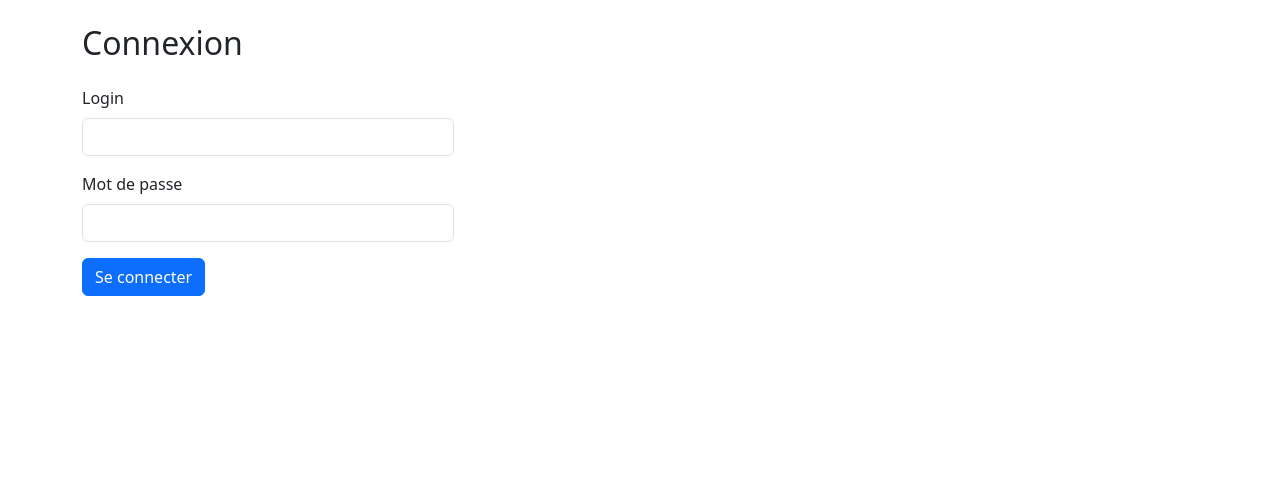
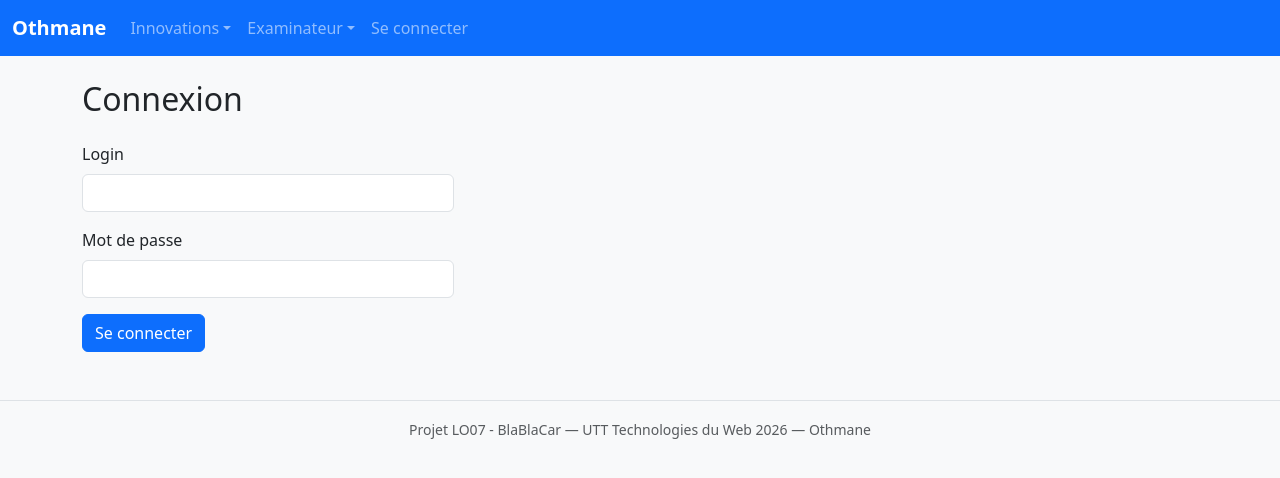
Before and after one commit to othmanehsl/LO07, a PHP site: page /app/router/router1.php in a window 1280 px wide. Shown: the top 478 px of the page. Run offline with PHP 8.4, Linux system fonts and the light colour scheme.

Commit message:
Étape 3 : menu dynamique selon le rôle + fragments (header, menu, footer)

```diff
--- a/app/model/ModelUtilisateur.php
+++ b/app/model/ModelUtilisateur.php
@@ -11,7 +11,7 @@ class ModelUtilisateur extends Model
     private $password;
     private $solde;
 
-    // Constructeur : si $id est null (cas PDO::FETCH_CLASS), ne fait rien —
+    // Constructeur : si $id est null (cas PDO::FETCH_CLASS), ne fait rien
     // PDO a déjà rempli les attributs directement avant d'appeler le constructeur.
     public function __construct($id=NULL, $nom=NULL, $prenom=NULL, $role=NULL,
                                 $login=NULL, $password=NULL, $solde=NULL)
--- a/app/view/connexion/viewLogin.php
+++ b/app/view/connexion/viewLogin.php
@@ -1,9 +1,11 @@
 <?php require $root . 'app/view/fragment/fragmentHeader.php'; ?>
+<?php require $root . 'app/view/fragment/fragmentMenu.php'; ?>
 
+<div class="container">
   <h2 class="mb-4">Connexion</h2>
 
   <?php if ($erreur): ?>
-    <div class="alert alert-danger"><?= $erreur ?></div>
+    <div class="alert alert-danger"><?= htmlspecialchars($erreur) ?></div>
   <?php endif; ?>
 
   <form method="get" action="router1.php" class="col-md-4">
@@ -21,5 +23,6 @@
 
     <button type="submit" class="btn btn-primary">Se connecter</button>
   </form>
+</div>
 
 <?php require $root . 'app/view/fragment/fragmentFooter.php'; ?>
--- a/app/view/fragment/fragmentFooter.php
+++ b/app/view/fragment/fragmentFooter.php
@@ -1,4 +1,7 @@
-</div>
+<footer class="mt-5 py-3 border-top text-center text-muted">
+    <small>Projet LO07 - BlaBlaCar &mdash; UTT Technologies du Web 2026 &mdash; Othmane</small>
+</footer>
+
 <script src="https://cdn.jsdelivr.net/npm/bootstrap@5.3.0/dist/js/bootstrap.bundle.min.js"></script>
 </body>
 </html>
--- a/app/view/fragment/fragmentHeader.php
+++ b/app/view/fragment/fragmentHeader.php
@@ -3,8 +3,10 @@
 <head>
     <meta charset="UTF-8">
     <meta name="viewport" content="width=device-width, initial-scale=1">
-    <title>BlaBlaCar LO07</title>
+    <title>BlaBlaCar - LO07</title>
     <link href="https://cdn.jsdelivr.net/npm/bootstrap@5.3.0/dist/css/bootstrap.min.css" rel="stylesheet">
+    <style>
+        body { padding-top: 80px; background-color: #f8f9fa; }
+    </style>
 </head>
 <body>
-<div class="container mt-4">
--- /dev/null
+++ b/app/view/fragment/fragmentMenu.php
@@ -0,0 +1,106 @@
+<?php
+// Ce fragment est la seule vue autorisée à appeler un modèle directement,
+// car le menu connecté doit être affiché sur toutes les pages.
+require_once dirname(dirname(__DIR__)) . '/model/ModelUtilisateur.php';
+
+$loginId      = $_SESSION['login_id'] ?? null;
+$userConnecte = null;
+
+if ($loginId !== null) {
+    $results = ModelUtilisateur::getOne($loginId);
+    if (!empty($results)) {
+        $userConnecte = $results[0];
+    }
+}
+?>
+
+<nav class="navbar navbar-expand-lg navbar-dark bg-primary fixed-top">
+  <div class="container-fluid">
+
+    <span class="navbar-brand fw-bold">Othmane</span>
+
+    <?php if ($userConnecte): ?>
+      <span class="navbar-text text-white me-3">
+        <?= htmlspecialchars($userConnecte->getPrenom() . ' ' . $userConnecte->getNom()) ?>
+        &nbsp;|&nbsp;
+        <strong><?= number_format($userConnecte->getSolde(), 2) ?> €</strong>
+      </span>
+    <?php endif; ?>
+
+    <button class="navbar-toggler" type="button" data-bs-toggle="collapse" data-bs-target="#navbarMenu">
+      <span class="navbar-toggler-icon"></span>
+    </button>
+
+    <div class="collapse navbar-collapse" id="navbarMenu">
+      <ul class="navbar-nav me-auto">
+
+        <?php if ($userConnecte && $userConnecte->getRole() === 'administrateur'): ?>
+          <li class="nav-item dropdown">
+            <a class="nav-link dropdown-toggle" href="#" role="button" data-bs-toggle="dropdown">Administrateur</a>
+            <ul class="dropdown-menu">
+              <li><a class="dropdown-item" href="router1.php?action=utilisateurReadAll">A1 - Liste des utilisateurs</a></li>
+              <li><a class="dropdown-item" href="router1.php?action=utilisateurCreateConducteur">A2 - Ajout conducteur</a></li>
+              <li><a class="dropdown-item" href="router1.php?action=utilisateurCreatePassager">A3 - Ajout passager</a></li>
+              <li><hr class="dropdown-divider"></li>
+              <li><a class="dropdown-item" href="router1.php?action=vehiculeReadAll">A4 - Liste des véhicules</a></li>
+              <li><a class="dropdown-item" href="router1.php?action=vehiculeCreate">A5 - Ajout véhicule</a></li>
+              <li><hr class="dropdown-divider"></li>
+              <li><a class="dropdown-item" href="router1.php?action=villeReadAll">A6 - Liste des villes</a></li>
+              <li><a class="dropdown-item" href="router1.php?action=villeCreate">A7 - Ajout ville</a></li>
+            </ul>
+          </li>
+
+        <?php elseif ($userConnecte && $userConnecte->getRole() === 'conducteur'): ?>
+          <li class="nav-item dropdown">
+            <a class="nav-link dropdown-toggle" href="#" role="button" data-bs-toggle="dropdown">Conducteur</a>
+            <ul class="dropdown-menu">
+              <li><a class="dropdown-item" href="router1.php?action=vehiculeReadMine">C1 - Mes véhicules</a></li>
+              <li><a class="dropdown-item" href="router1.php?action=trajetReadMine">C2 - Mes trajets</a></li>
+              <li><a class="dropdown-item" href="router1.php?action=trajetCreate">C3 - Ajout trajet</a></li>
+              <li><a class="dropdown-item" href="router1.php?action=trajetPassagers">C4 - Passagers d'un trajet</a></li>
+              <li><a class="dropdown-item" href="router1.php?action=trajetCloturer">C5 - Clôturer un trajet</a></li>
+            </ul>
+          </li>
+
+        <?php elseif ($userConnecte && $userConnecte->getRole() === 'passager'): ?>
+          <li class="nav-item dropdown">
+            <a class="nav-link dropdown-toggle" href="#" role="button" data-bs-toggle="dropdown">Passager</a>
+            <ul class="dropdown-menu">
+              <li><a class="dropdown-item" href="router1.php?action=reservationReadMine">P1 - Mes réservations</a></li>
+              <li><a class="dropdown-item" href="router1.php?action=reservationCreate">P2 - Réserver un trajet</a></li>
+            </ul>
+          </li>
+        <?php endif; ?>
+
+        <!-- Toujours visible : Innovations -->
+        <li class="nav-item dropdown">
+          <a class="nav-link dropdown-toggle" href="#" role="button" data-bs-toggle="dropdown">Innovations</a>
+          <ul class="dropdown-menu">
+            <li><a class="dropdown-item" href="router1.php?action=innovationData">Innovation Data</a></li>
+            <li><a class="dropdown-item" href="router1.php?action=innovationMvc">Innovation MVC</a></li>
+          </ul>
+        </li>
+
+        <!-- Toujours visible : Examinateur -->
+        <li class="nav-item dropdown">
+          <a class="nav-link dropdown-toggle" href="#" role="button" data-bs-toggle="dropdown">Examinateur</a>
+          <ul class="dropdown-menu">
+            <li><a class="dropdown-item" href="router1.php?action=examinateurSuperglobales">E1 - Superglobales</a></li>
+            <li><a class="dropdown-item" href="router1.php?action=examinateurReservationsAleatoires">E2 - Réservations aléatoires</a></li>
+          </ul>
+        </li>
+
+        <!-- Toujours visible : Se connecter / Se déconnecter -->
+        <li class="nav-item">
+          <a class="nav-link" href="router1.php?action=loginForm">Se connecter</a>
+        </li>
+        <?php if ($userConnecte): ?>
+          <li class="nav-item">
+            <a class="nav-link" href="router1.php?action=logout">Se déconnecter</a>
+          </li>
+        <?php endif; ?>
+
+      </ul>
+    </div>
+  </div>
+</nav>
```
Also changed, not shown: app/view/connexion/viewLogged.php (+6 -3 lines), app/view/connexion/viewLogout.php (+6 -3 lines), README.md. Lines whose indentation alone changed are shown as unchanged.
